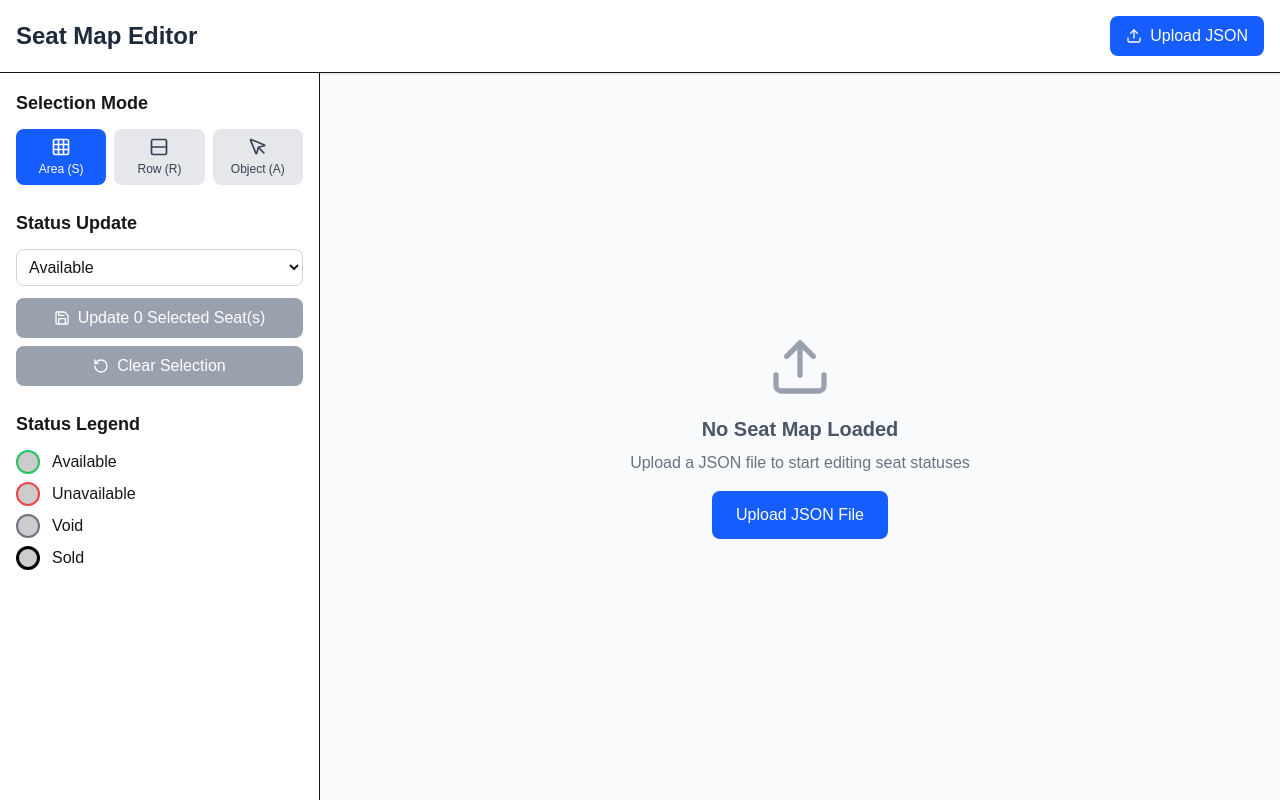
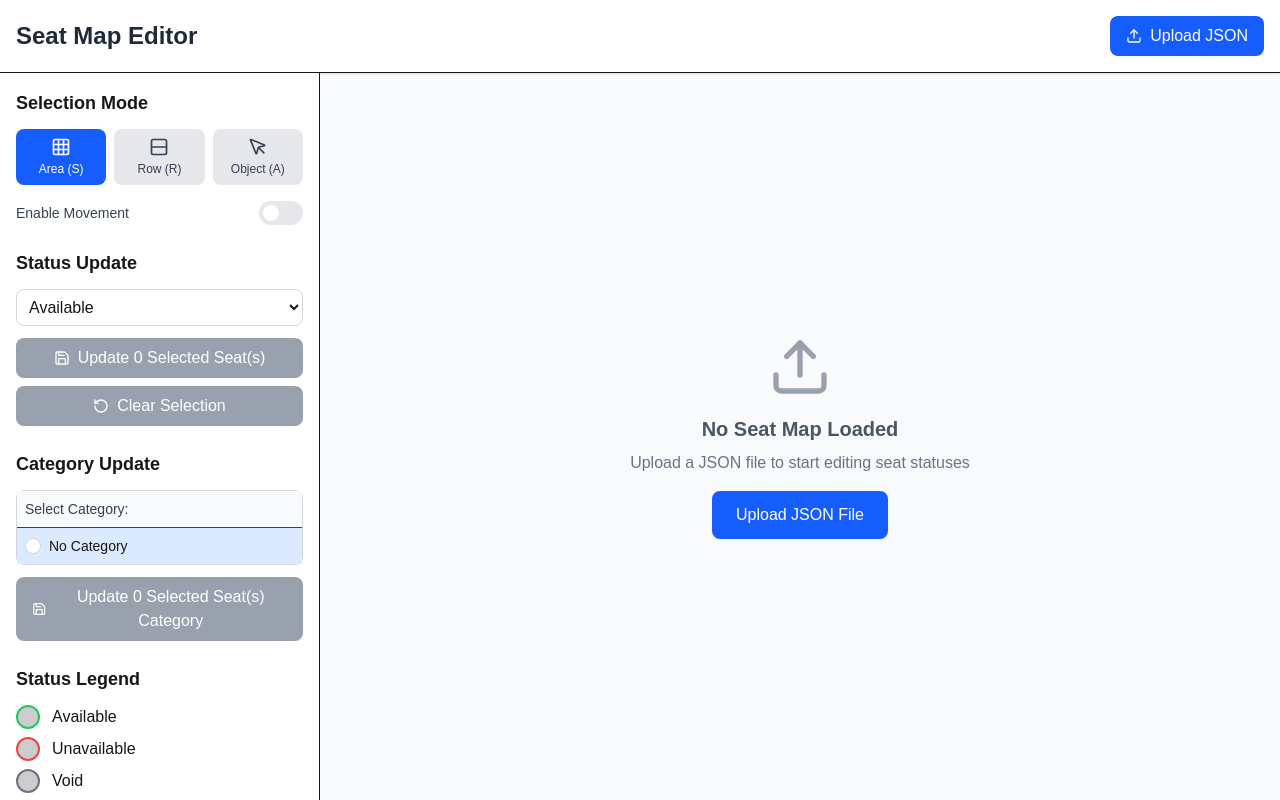
Before and after one commit to faisaladi/seat-mapper-v2, a Next.js app: page / in a window 1280 px wide. Built offline with nearby package versions, Linux system fonts and the light colour scheme.

Commit message:
f edit category

```diff
--- a/src/app/seat-map-editor.tsx
+++ b/src/app/seat-map-editor.tsx
@@ -103,10 +103,12 @@ const SeatMapEditor: React.FC = () => {
   const [dragStart, setDragStart] = useState<Position | null>(null);
   const [dragEnd, setDragEnd] = useState<Position | null>(null);
   const [currentStatus, setCurrentStatus] = useState<string>('available');
+  const [currentCategory, setCurrentCategory] = useState<string>('');
   const [editingCategory, setEditingCategory] = useState<string | null>(null);
   const [selectionMode, setSelectionMode] = useState<SelectionMode>('area');
   const [selectedObject, setSelectedObject] = useState<SelectedObject | null>(null);
   const [objectProperties, setObjectProperties] = useState<Record<string, string | number>>({});
+  const [isMoveEnabled, setIsMoveEnabled] = useState<boolean>(false);
   const [editCategoryName, setEditCategoryName] = useState<string>('');
   const [editingTitle, setEditingTitle] = useState<boolean>(false);
   const [editTitle, setEditTitle] = useState<string>('');
@@ -167,7 +169,7 @@ const SeatMapEditor: React.FC = () => {
 
     if (selectionMode === 'area') {
       // Check if we're clicking on a selected object first
-      if (selectedObject) {
+      if (selectedObject && isMoveEnabled) {
         // Get object position based on its type
         let objectX = 0;
         let objectY = 0;
@@ -225,11 +227,13 @@ const SeatMapEditor: React.FC = () => {
         setSelectedSeats(findSeatsInRow(object.zoneIndex, object.rowIndex));
 
         // Set up for dragging
+        if (isMoveEnabled) {
           const row = seatData.zones[object.zoneIndex].rows[object.rowIndex];
           const rowX = row.position.x + seatData.zones[object.zoneIndex].position.x;
           const rowY = row.position.y + seatData.zones[object.zoneIndex].position.y;
           setIsDraggingObject(true);
           setDragOffset({ x: rowX - x, y: rowY - y });
+        }
       } else {
         setSelectedObject(null);
         setObjectProperties({});
@@ -244,6 +248,7 @@ const SeatMapEditor: React.FC = () => {
         setSelectedSeats(new Set());
 
         // Set up for dragging
+        if (isMoveEnabled) {
           let objectX = 0;
           let objectY = 0;
 
@@ -257,9 +262,9 @@ const SeatMapEditor: React.FC = () => {
             objectX = area.position.x + seatData.zones[object.zoneIndex].position.x;
             objectY = area.position.y + seatData.zones[object.zoneIndex].position.y;
           }
-
           setIsDraggingObject(true);
           setDragOffset({ x: objectX - x, y: objectY - y });
+        }
       } else {
         setSelectedObject(null);
         setObjectProperties({});
@@ -277,7 +282,7 @@ const SeatMapEditor: React.FC = () => {
 
     if (isDragging) {
       setDragEnd({ x, y });
-    } else if (isDraggingObject && selectedObject && dragOffset) {
+    } else if (isDraggingObject && selectedObject && dragOffset && isMoveEnabled) {
       // Calculate new position
       const newX = x + dragOffset.x;
       const newY = y + dragOffset.y;
@@ -394,6 +399,26 @@ const SeatMapEditor: React.FC = () => {
         row.seats.forEach((seat: Seat) => {
           if (selectedSeats.has(seat.seat_guid)) {
             seat.status = currentStatus.toUpperCase();
+          }
+        });
+      });
+    });
+
+    setSeatData(updatedSeatData);
+    setSelectedSeats(new Set());
+  };
+
+  // Update selected seats category
+  const updateSelectedSeatsCategory = (): void => {
+    if (!seatData || selectedSeats.size === 0 || !currentCategory) return;
+
+    const updatedSeatData: SeatData = { ...seatData };
+
+    updatedSeatData.zones.forEach((zone: Zone) => {
+      zone.rows.forEach((row: Row) => {
+        row.seats.forEach((seat: Seat) => {
+          if (selectedSeats.has(seat.seat_guid)) {
+            seat.category = currentCategory;
           }
         });
       });
@@ -545,6 +570,13 @@ const SeatMapEditor: React.FC = () => {
   useEffect(() => {
     drawSeatMap();
   }, [drawSeatMap]);
+
+  // Initialize currentCategory when seatData loads
+  useEffect(() => {
+    if (seatData && seatData.categories && seatData.categories.length > 0 && !currentCategory) {
+      setCurrentCategory(seatData.categories[0].name);
+    }
+  }, [seatData, currentCategory]);
 
   // Update category name
   const updateCategoryName = (categoryId: string, newName: string): void => {
@@ -1080,6 +1112,24 @@ const SeatMapEditor: React.FC = () => {
                   </div>
                 </button>
               </div>
+              <div className="mb-4">
+                <div className="flex items-center justify-between">
+                  <span className="text-sm font-medium text-gray-700">Enable Movement</span>
+                  <button
+                    onClick={() => setIsMoveEnabled(prev => !prev)}
+                    className={`relative inline-flex h-6 w-11 items-center rounded-full transition-colors focus:outline-none focus:ring-2 focus:ring-purple-500 focus:ring-offset-2 ${
+                      isMoveEnabled ? 'bg-purple-600' : 'bg-gray-200'
+                    }`}
+                    title="Toggle direct object movement"
+                  >
+                    <span
+                      className={`inline-block h-4 w-4 transform rounded-full bg-white transition-transform ${
+                        isMoveEnabled ? 'translate-x-6' : 'translate-x-1'
+                      }`}
+                    />
+                  </button>
+                </div>
+              </div>
             </div>
 
             {/* Object Properties */}
@@ -1147,6 +1197,53 @@ const SeatMapEditor: React.FC = () => {
                 >
                   <RotateCcw className="w-4 h-4 mr-2" />
                   Clear Selection
+                </button>
+              </div>
+            </div>
+
+            {/* Category Selection */}
+            <div>
+              <h3 className="text-lg font-semibold mb-3">Category Update</h3>
+              <div className="w-full border border-gray-300 rounded-lg">
+                <div className="p-2 bg-gray-50 border-b text-sm font-medium text-gray-700">
+                  Select Category:
+                </div>
+                <div className="max-h-32 overflow-y-auto">
+                  <div
+                    className={`p-2 cursor-pointer hover:bg-blue-50 flex items-center space-x-2 ${
+                      currentCategory === '' ? 'bg-blue-100' : ''
+                    }`}
+                    onClick={() => setCurrentCategory('')}
+                  >
+                    <div className="w-4 h-4 border border-gray-300 rounded-full bg-white" />
+                    <span className="text-sm">No Category</span>
+                  </div>
+                  {seatData?.categories.map((category: Category) => (
+                    <div
+                      key={category.name}
+                      className={`p-2 cursor-pointer hover:bg-blue-50 flex items-center space-x-2 ${
+                        currentCategory === category.name ? 'bg-blue-100' : ''
+                      }`}
+                      onClick={() => setCurrentCategory(category.name)}
+                    >
+                      <div
+                        className="w-4 h-4 rounded-full border border-gray-300"
+                        style={{ backgroundColor: category.color }}
+                      />
+                      <span className="text-sm truncate">{category.name}</span>
+                    </div>
+                  ))}
+                </div>
+              </div>
+
+              <div className="mt-3 space-y-2">
+                <button
+                  onClick={updateSelectedSeatsCategory}
+                  disabled={selectedSeats.size === 0 || !currentCategory}
+                  className="w-full flex items-center justify-center px-4 py-2 bg-purple-600 text-white rounded-lg hover:bg-purple-700 disabled:bg-gray-400 transition-colors"
+                >
+                  <Save className="w-4 h-4 mr-2" />
+                  Update {selectedSeats.size} Selected Seat(s) Category
                 </button>
               </div>
             </div>
```
Lines whose indentation alone changed are shown as unchanged.
